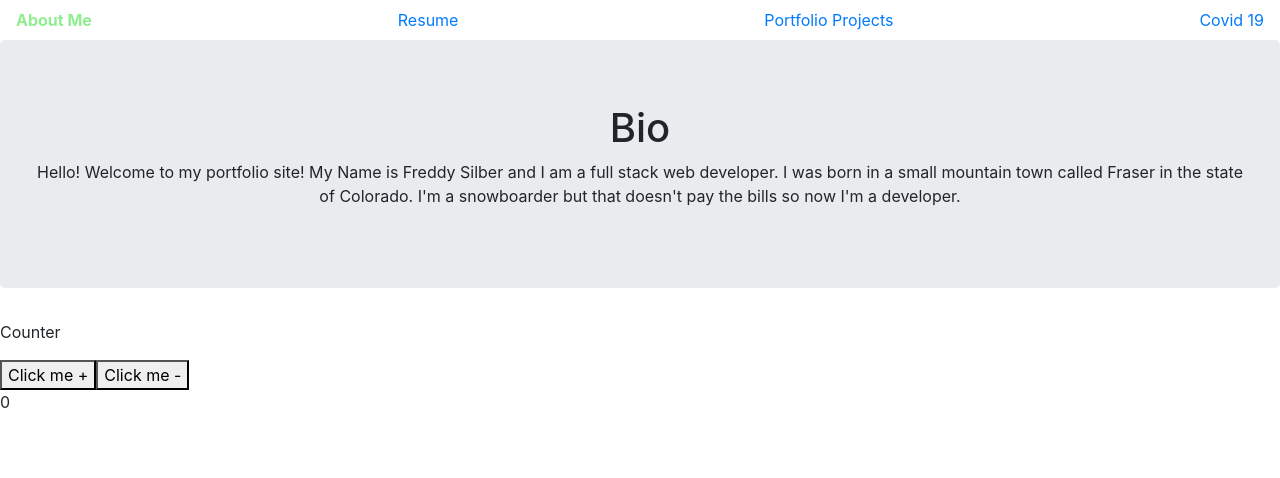
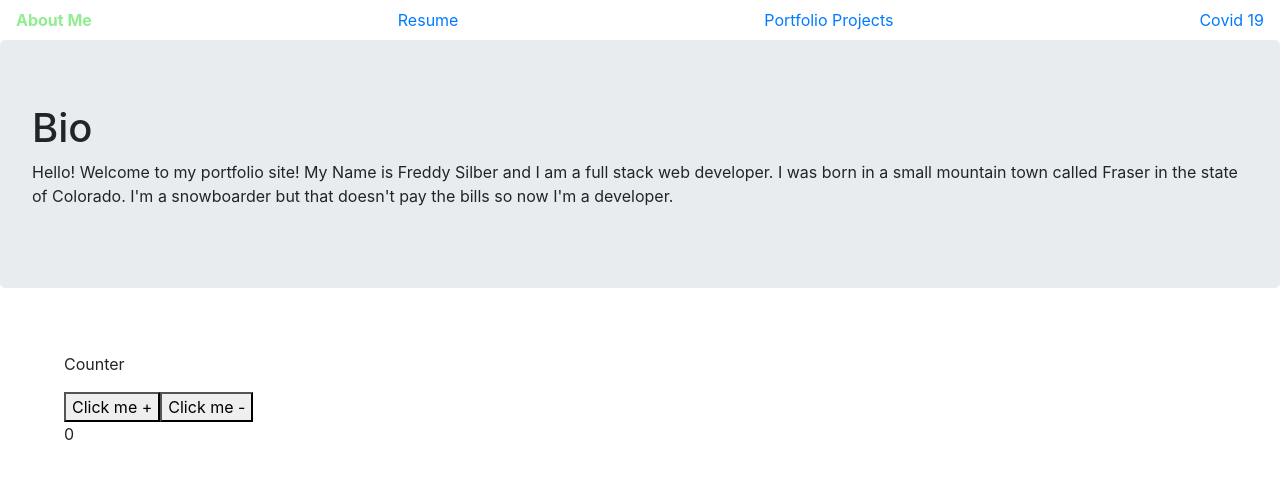
Before and after one commit to freddysilber/react-redux-portfolio-project, a React (Create React App) app in the folder client/: page / in a window 1280 px wide. Shown: the top 478 px of the page. Built offline with nearby package versions, Linux system fonts and the light colour scheme.

Commit message:
exploring css for components

```diff
--- a/client/src/components/Bio.js
+++ b/client/src/components/Bio.js
@@ -3,7 +3,6 @@ import Jumbotron from 'react-bootstrap/Jumbotron'
 
 const Bio = () => {
 	return (
-		<center>
 		<Jumbotron>
 			<h1>Bio</h1>
 			<p>
@@ -11,7 +10,6 @@ const Bio = () => {
 				I was born in a small mountain town called Fraser in the state of Colorado. I'm a snowboarder but that doesn't pay the bills so now I'm a developer.
 				</p>
 		</Jumbotron>
-		</center>
 	)
 }
 
--- /dev/null
+++ b/client/src/components/counter/Counter.css
@@ -0,0 +1,3 @@
+.counter {
+	margin: 4rem;
+}
--- a/client/src/components/Counter.js
+++ b/client/src/components/counter/Counter.js
@@ -1,5 +1,6 @@
 import React from 'react'
 import { connect } from 'react-redux'
+import './Counter.css' // css for this component
 
 class Counter extends React.Component {
 	handleIncrement = event => {
@@ -13,7 +14,7 @@ class Counter extends React.Component {
 
 	render() {
 		return (
-			<div>
+			<div className="counter">
 				<p>Counter</p>
 				<button onClick={this.handleIncrement}>Click me +</button>
 				<button onClick={this.handleDecrement}>Click me -</button>
--- a/client/src/containers/HomeContainer.js
+++ b/client/src/containers/HomeContainer.js
@@ -1,5 +1,5 @@
 import React from 'react'
-import Counter from '../components/Counter'
+import Counter from '../components/counter/Counter'
 import Bio from '../components/Bio'
 
 export default class HomeContainer extends React.Component {
```
Lines whose indentation alone changed are shown as unchanged.
